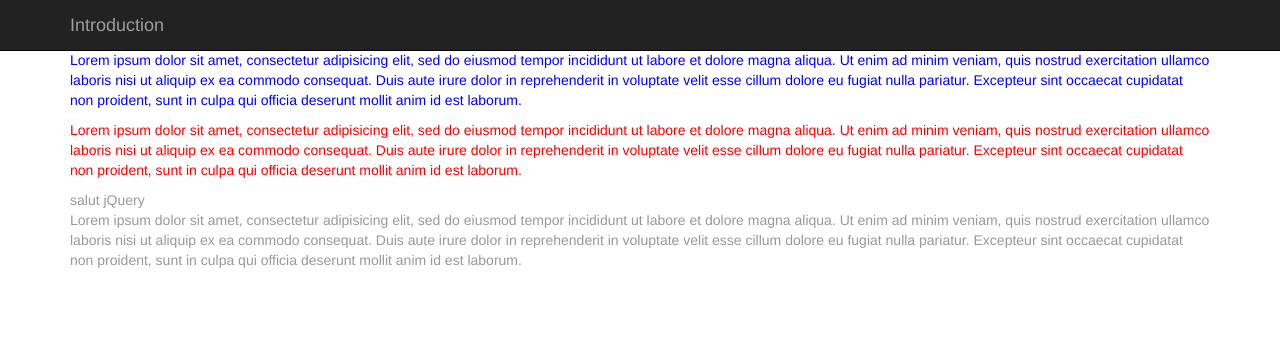
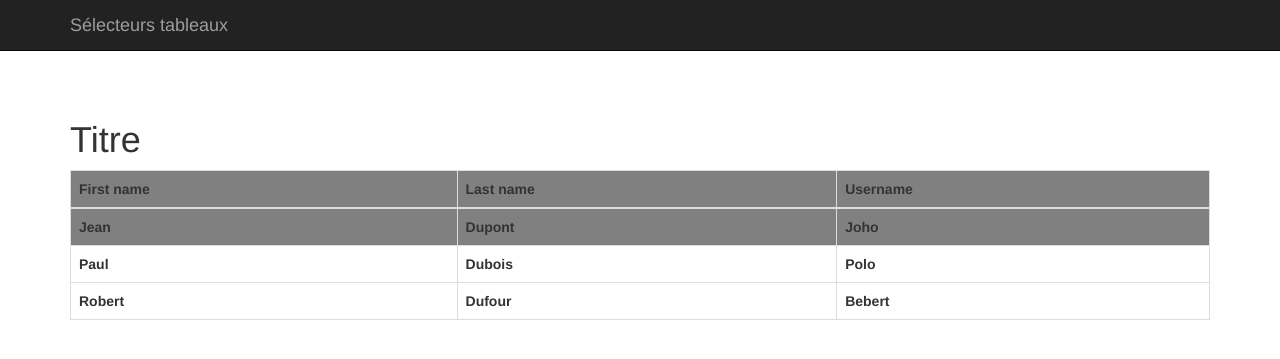
Before and after one commit to riquet28/udemy_formation_jquery, a PHP site: page / in a window 1280 px wide. Shown: the top 359 px of the page. Run offline with PHP 8.4, Linux system fonts and the light colour scheme; lists and menus that the app fills with data are empty.

Commit message:
Section 9.2 ok, les tableaux

```diff
--- a/index.php
+++ b/index.php
@@ -11,7 +11,7 @@
 
     <style type="text/css">
       body{
-        padding-top: 50px;
+        padding-top: 100px;
       }
     </style>
 
@@ -37,7 +37,7 @@
             <span class="icon-bar"></span>
             <span class="icon-bar"></span>
           </button>
-          <a class="navbar-brand" href="#">Introduction</a>
+          <a class="navbar-brand" href="#">Sélecteurs tableaux</a>
         </div>
         <div id="navbar" class="collapse navbar-collapse">
           <!-- <ul class="nav navbar-nav">
@@ -51,59 +51,34 @@
 
     <div class="container">
 
-      <!-- <p id="paragraphe">
-        Lorem ipsum dolor sit amet, consectetur adipisicing elit, sed do eiusmod
-        tempor incididunt ut labore et dolore magna aliqua. Ut enim ad minim veniam,
-        quis nostrud exercitation ullamco laboris nisi ut aliquip ex ea commodo consequat.
-        Duis aute irure dolor in reprehenderit in voluptate velit esse cillum dolore eu
-        fugiat nulla pariatur. Excepteur sint occaecat cupidatat non proident, sunt
-        in culpa qui officia deserunt mollit anim id est laborum.
-      </p>
+      <h1>Titre</h1>
 
-      <p class="article">
-        Lorem ipsum dolor sit amet, consectetur adipisicing elit, sed do eiusmod
-        tempor incididunt ut labore et dolore magna aliqua. Ut enim ad minim veniam,
-        quis nostrud exercitation ullamco laboris nisi ut aliquip ex ea commodo consequat.
-        Duis aute irure dolor in reprehenderit in voluptate velit esse cillum dolore eu
-        fugiat nulla pariatur. Excepteur sint occaecat cupidatat non proident, sunt
-        in culpa qui officia deserunt mollit anim id est laborum.
-      </p>
-
-      <p class="article">
-        Lorem ipsum dolor sit amet, consectetur adipisicing elit, sed do eiusmod
-        tempor incididunt ut labore et dolore magna aliqua. Ut enim ad minim veniam,
-        quis nostrud exercitation ullamco laboris nisi ut aliquip ex ea commodo consequat.
-        Duis aute irure dolor in reprehenderit in voluptate velit esse cillum dolore eu
-        fugiat nulla pariatur. Excepteur sint occaecat cupidatat non proident, sunt
-        in culpa qui officia deserunt mollit anim id est laborum.
-      </p>
-
-      <p class="article">
-        Lorem ipsum dolor sit amet, consectetur adipisicing elit, sed do eiusmod
-        tempor incididunt ut labore et dolore magna aliqua. Ut enim ad minim veniam,
-        quis nostrud exercitation ullamco laboris nisi ut aliquip ex ea commodo consequat.
-        Duis aute irure dolor in reprehenderit in voluptate velit esse cillum dolore eu
-        fugiat nulla pariatur. Excepteur sint occaecat cupidatat non proident, sunt
-        in culpa qui officia deserunt mollit anim id est laborum.
-      </p>
-
-      <span>Hello</span>
-      <div>World</div>
-
-      <button class="btn btn-default" id="button">Change tout!</button> -->
-
-      <div id="parent">
-        <p>Lorem ipsum dolor sit amet, consectetur adipisicing elit, sed do eiusmod tempor incididunt ut labore et dolore magna aliqua. Ut enim ad minim veniam, quis nostrud exercitation ullamco laboris nisi ut aliquip ex ea commodo consequat. Duis aute irure dolor in reprehenderit in voluptate velit esse cillum dolore eu fugiat nulla pariatur. Excepteur sint occaecat cupidatat non proident, sunt in culpa qui officia deserunt mollit anim id est laborum.</p>
-      </div>
-
-      <div id="autre">
-        <p>Lorem ipsum dolor sit amet, consectetur adipisicing elit, sed do eiusmod tempor incididunt ut labore et dolore magna aliqua. Ut enim ad minim veniam, quis nostrud exercitation ullamco laboris nisi ut aliquip ex ea commodo consequat. Duis aute irure dolor in reprehenderit in voluptate velit esse cillum dolore eu fugiat nulla pariatur. Excepteur sint occaecat cupidatat non proident, sunt in culpa qui officia deserunt mollit anim id est laborum.</p>
-      </div>
-
-      <div id="third">
-        salut jQuery
-        <p id="paraph">Lorem ipsum dolor sit amet, consectetur adipisicing elit, sed do eiusmod tempor incididunt ut labore et dolore magna aliqua. Ut enim ad minim veniam, quis nostrud exercitation ullamco laboris nisi ut aliquip ex ea commodo consequat. Duis aute irure dolor in reprehenderit in voluptate velit esse cillum dolore eu fugiat nulla pariatur. Excepteur sint occaecat cupidatat non proident, sunt in culpa qui officia deserunt mollit anim id est laborum.</p>
-      </div>
+      <table class="table table-bordered">
+        <thead>
+          <tr>
+            <th>First name</th>
+            <th>Last name</th>
+            <th>Username</th>
+          </tr>
+        </thead>
+        <tbody>
+          <tr>
+            <th>Jean</th>
+            <th>Dupont</th>
+            <th>Joho</th>
+          </tr>
+          <tr>
+            <th>Paul</th>
+            <th>Dubois</th>
+            <th>Polo</th>
+          </tr>
+          <tr>
+            <th>Robert</th>
+            <th>Dufour</th>
+            <th>Bebert</th>
+          </tr>
+        </tbody>
+      </table>
 
     </div>
 
--- a/js/script.js
+++ b/js/script.js
@@ -1,56 +1,17 @@
 $(document).ready(function(){
 
-	// alert("Hello World");
-	// console.log("test");
+	// $('tr:even').css('background', 'grey');
 
-	// $("#paragraphe").css('color', 'red');
-	// $("#paragraphe").text('texte de remplacement');
+	// $('tr:eq(2)').css('background', 'grey');
 
-	// $("#paragraphe").on('click', function(){
-	// 	$(this).css('font-weight', 'bold');
-	// });
+	// $('tr:first').css('background', 'grey');
 
-	// $('.article').each(function(){
-	// 	$(this).on('click', function(){
-	// 		// alert('ok!!!');
-	// 		$(this).css('color', 'blue');
-	// 		alert($(this).css('color'));
-	// 	});
-	// });
+	// $('tr:gt(2)').css('background', 'grey');
 
-	// $('#button').on('click', function(){
-	// 	$('.article').width(400).css('color', 'blue');
-	// });
+	// $(':header').css('color', 'red');
 
-	/*
-	var paragraphe = $('#paragraphe'); article = $('.article');
-	button = $('#button');
+	// $('tr:last').css('background', 'grey');
 
-	$(paragraphe).on('click', function(){
-		$(this).css('font-weight', 'bold');
-	});
-
-	$(article).each(function(){
-		$(this).on('click', function(){
-			// alert('ok!!!');
-			$(this).css('color', 'blue');
-			alert($(this).css('color'));
-		});
-	});
-
-	$(button).on('click', function(){
-		$('.article').width(400).css('color', 'blue');
-	});
-
-	// $('p, div, span').css('color', 'blue');
-	$('*').css('font-weight', 'bold');
-	*/
-
-
-	$('p').parent('#parent').css('color', 'blue');
-
-	$('#autre').children().css('color', 'red');
-
-	$('#paraph').parent().css('color', '#999');
+	$('tr:lt(2)').css('background', 'grey');
 
 });
```
